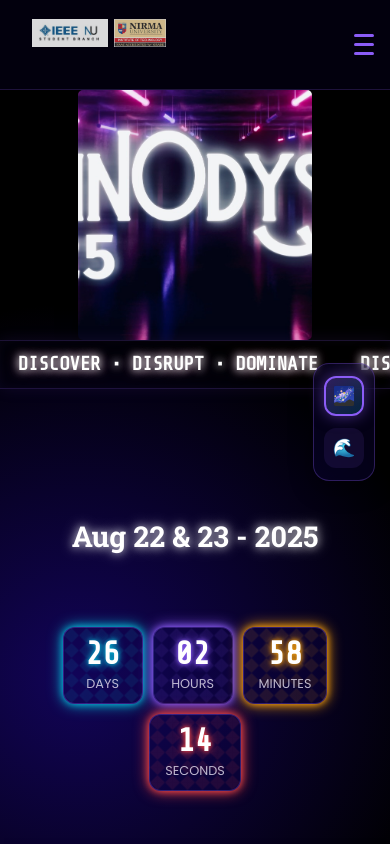
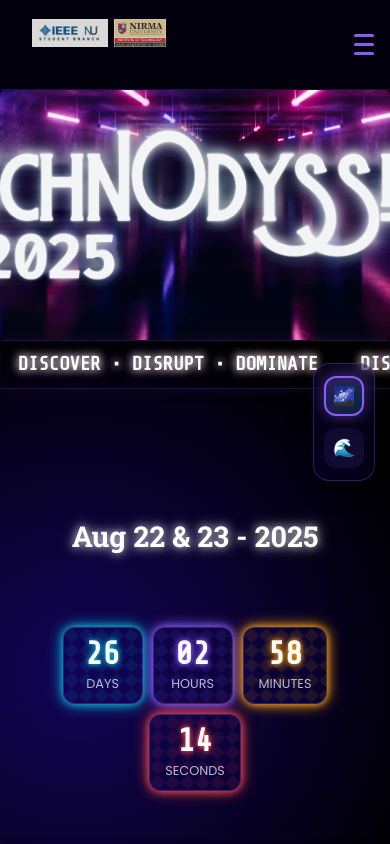
Before and after one commit to Jilmil24/Technodyssey, a plain HTML site: page index.html in a window 390 px wide. Shown: the top 844 px of the page. Drawn offline with nearby package versions, Linux system fonts and the light colour scheme.

Commit message:
Update index.html

```diff
--- a/index.html
+++ b/index.html
@@ -529,14 +529,25 @@
                 justify-content: center;
             }
             .home-poster {
-                max-width: 60vw !important; /* Allow full width on mobile too */
-                width: 60vw !important;
-                height: auto !important; /* Ensure height scales properly */
-                margin: 0 !important; /* No margins on mobile too */
-                left: 50%; /* Keep centering for 100vw */
-                transform: translateX(-50%);
-                min-height: 200px !important; /* Ensure minimum height on mobile */
+                /* Remove !important flags where possible to allow better cascade */
+                max-width: 100%; /* Ensure it never exceeds its parent's width */
+                width: 100%; /* Take up full width of its container */
+                height: auto; /* Maintain aspect ratio */
+                display: block; /* Remove any inline display issues */
+                margin: 0 auto; /* Center the image if its container is wider than 100% of body */
+
+                /* Remove left and transform as max-width and margin: auto handle centering better */
+                /* left: 50%; */
+                /* transform: translateX(-50%); */
+
+                /* Flexible height constraints */
+                min-height: auto; /* Let content dictate minimal height naturally */
+                max-height: 40vh; /* Set a max height relative to viewport height for larger images on mobile */
+                object-fit: contain; /* Ensures the *entire* image is visible, scaling it down if needed */
+                /* If you want it to FILL the space and crop the image itself, use 'cover' */
+                /* object-fit: cover; */
             }
+
             .scrolling-text-content {
                 font-size: 1.2rem; /* Adjust font size for mobile */
                 animation-duration: 15s; /* Faster scroll on mobile */
```
